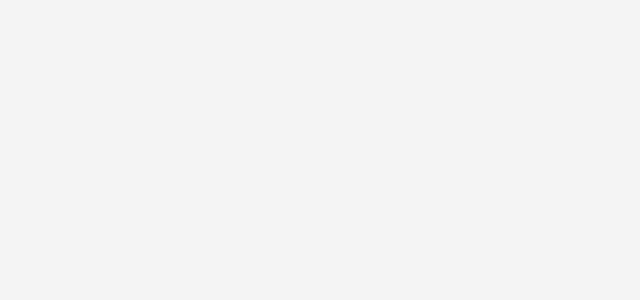
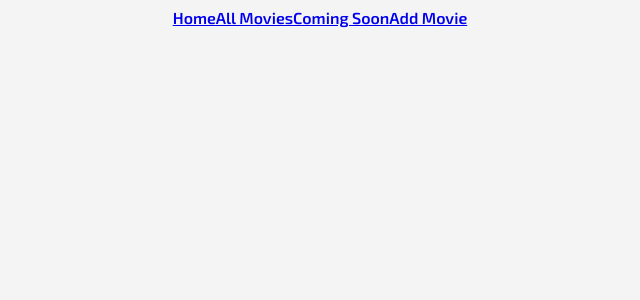
Before and after one commit to tkim0615/Phase-2-Movies-Project, a React (Create React App) app: page /coming-soon in a window 1280 px wide. Before the commit this address had no page. Shown: the top 300 px of the page, without its empty margins (320-960 px from the left). Built offline with nearby package versions, Linux system fonts and the light colour scheme; data requests are answered from the project's data file.

Commit message:
Added home, header/nav, and coming soon components.  Also got pathing working a little bit.

```diff
--- a/src/components/App.js
+++ b/src/components/App.js
@@ -1,18 +1,20 @@
 import '../App.css';
 import MoviePage from './MoviePage.jsx'
-import MovieList from './MovieList.jsx'
+// import MovieList from './MovieList.jsx'
 import { Routes, Route } from'react-router-dom';
-import NewMovieForm from './NewMovieForm.jsx';
+// import NewMovieForm from './NewMovieForm.jsx';
+import Header from "./Header.jsx"
 
 function App() {
   return (
     <div className="App">
-      <Routes>
+      <Header />
+      <MoviePage />
+      {/* <Routes>
         <Route path="/" element={<MoviePage />} />
-        <Route path="/movies" element={<MovieList />} />
+        <Route path="/coming-soon" element={<ComingSoon />} />
         <Route path="/new-movie-form" element={<NewMovieForm />} />
-
-      </Routes>
+      </Routes> */}
     </div>
   );
 }
--- /dev/null
+++ b/src/components/ComingSoon.jsx
@@ -0,0 +1,20 @@
+import react from "react"
+import MovieList from "./MovieList"
+
+function ComingSoon({ movies })
+{
+
+    let currentDate = new Date()
+    let currentYear = currentDate.getFullYear()
+
+    const comingSoonMovies = movies.filter(movie =>
+        {
+            return movie.release_year >= currentYear
+        })
+
+    return (
+        <MovieList movies={comingSoonMovies} />
+    )
+}
+
+export default ComingSoon
--- /dev/null
+++ b/src/components/Header.jsx
@@ -0,0 +1,36 @@
+import react from "react"
+import { Link } from "react-router-dom"
+
+function Header()
+{
+    return (
+        <header>
+            <nav>
+                <div className="navigation">
+                    <Link
+                        className="button"
+                        to="/">
+                        Home
+                    </Link>
+                    <Link
+                        className="button"
+                        to="/movies">
+                        All Movies
+                    </Link>
+                    <Link
+                        className="button"
+                        to="/movies/coming-soon">
+                        Coming Soon
+                    </Link>
+                    <Link
+                        className="button"
+                        to="/new-movie-form">
+                        Add Movie
+                    </Link>
+                </div>
+            </nav>
+        </header>
+    )
+}
+
+export default Header
--- /dev/null
+++ b/src/components/Home.jsx
@@ -0,0 +1,27 @@
+import {useEffect, useState } from "react"
+import MovieCard from "./MovieCard"
+
+function Home({ url })
+{
+    const [homeMovies, setHomeMovies] = useState([])
+
+    useEffect(() =>
+    {
+        fetch(`${url}?_limit=5`)
+        .then(resp => resp.json())
+        .then(homeMovies =>
+            {
+                setHomeMovies(homeMovies)
+            })
+    }, [])
+
+    return (
+        <div>
+            <h2>Check These Movies Out!  You Can Also Look At All Movies By Clicking "All Movies" Above!</h2>
+            <ul className="cards">{homeMovies.map(movie => <MovieCard key={movie.id} movie={movie} />)}</ul>
+
+        </div>
+    )
+}
+
+export default Home
--- a/src/components/MovieList.jsx
+++ b/src/components/MovieList.jsx
@@ -1,4 +1,3 @@
-
 import MovieCard from "./MovieCard";
 
 function MovieList({movies}) {
--- a/src/components/MoviePage.jsx
+++ b/src/components/MoviePage.jsx
@@ -1,7 +1,12 @@
 import React, {useState, useEffect} from "react";
 import MovieList from "./MovieList"
 import NewMovieForm from "./NewMovieForm"
+import { Routes, Route } from "react-router-dom"
+import ComingSoon from "./ComingSoon"
+import Home from "./Home"
+
 const url = 'http://localhost:4001/movies'
+
 function MoviePage() {
   const  [movies, setMovies] = useState([])
 
@@ -13,8 +18,24 @@ function MoviePage() {
 
     return (
     <main>
-        <NewMovieForm />
-        <MovieList movies={movies} />
+        <Routes>
+          <Route
+            path="/"
+            element={<Home url={url} />}
+          />
+          <Route
+            path="/new-movie-form"
+            element={<NewMovieForm />}
+          />
+          <Route
+            path="/movies"
+            element={<MovieList movies={movies} />}
+          />
+            <Route
+              path="/movies/coming-soon"
+              element={<ComingSoon movies={movies} />}
+            />
+        </Routes>
     </main>
   );
 }
```
